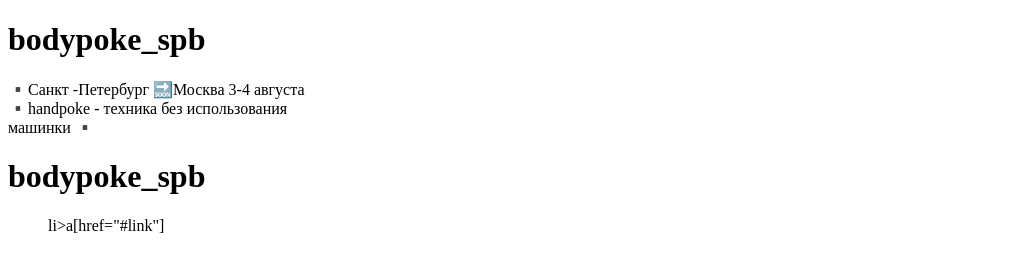
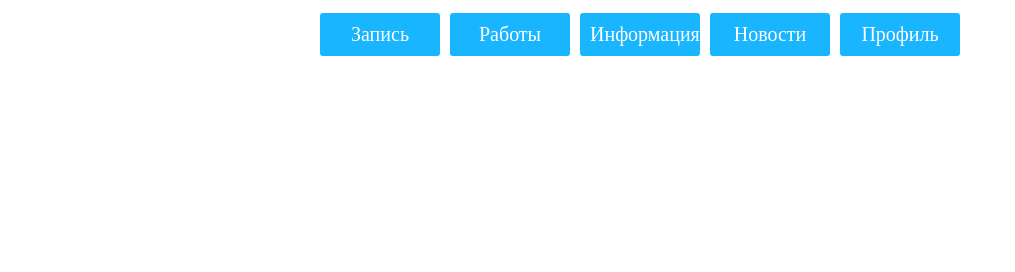
Before and after one commit to AndreyBurlakov/TatooSite, a plain HTML site: page index.html in a window 1280 px wide. Shown: the whole page, without its empty margins (0-1015 px from the left). Drawn offline with Linux system fonts and the light colour scheme.

Commit message:
add styles

```diff
--- a/index.html
+++ b/index.html
@@ -3,58 +3,17 @@
 <head>
 	<meta charset="UTF-8">
 	<title>bodypoke_spb</title>
+	<link rel="stylesheet" type="text/css" href="style.css">
 	<meta name="description" content="tatoo">
 	<meta name="keywords" content="tatoo,home">
 </head>
 <body>
-	<div class="content">
-	<h1>bodypoke_spb</h1>
-		<p>▪️Санкт -Петербург 🔜Москва 3-4 августа ▪️handpoke - техника без использования машинки ▪️</p>
-	</div>
-
-	<style type="text/css">
-
-		.content {
-			width: 300px;
-
-		}
-
-	</style>
-
-
-
+	<ul>
+		<li><a class="a" href="https://www.instagram.com/bodypoke_spb/">Запись</a>Запись</li>
+		<li><a class="a" href="">Работы</a>Работы</li>
+		<li><a class="a" href="">Информация</a>Информация</li>
+		<li><a class="a" href="">Новости</a>Новости</li>
+		<li><a class="a" href="https://www.instagram.com/bodypoke_spb/">Профиль</a>Профиль</li>
+	</ul>
 </body>
 </html>
-
-
-</head>
-<body>
-	<header>
-	<h1>bodypoke_spb</h1>
-		<nav>
-			<menu>
-				li>a[href="#link"]
-			</menu>
-
-
-		</nav>
-	</header>
-	<section>
-
-
-	</section>
-
-
-	<style type="text/css">
-
-		.content {
-			width: 300px;
-
-		}
-
-	</style>
-
-
-
-</body>
-</html>
--- /dev/null
+++ b/style.css
@@ -0,0 +1,43 @@
+a{
+	text-decoration: none;
+	color: white;
+}
+
+ul{
+	padding: 0;
+	width: 650px;
+	margin:0 auto;
+}
+
+li{
+	list-style: none;
+	float: left;
+	background: rgb(25,181,254);
+	color: white;
+	width:100px;
+	margin:5px;
+	padding:10px;
+	font-size: 20px;
+	text-align: center;
+	border-radius: 3px;
+	cursor: pointer;
+	position: relative;
+	overflow: hidden;
+}
+
+.a{
+	position:absolute;
+	background: #2ecc71;
+	width: 100px;
+	border-radius: 3px;
+	font-size: 20px;
+	padding: 10px;
+	top: 0;
+	left: -120px;
+	transition:left 0.5s;
+	-webkit-transition:left 0.5s;
+}
+
+li:hover .a{
+	left: 0;
+}
```
